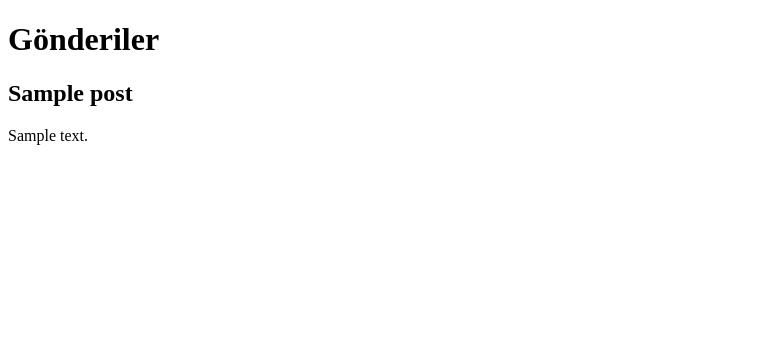
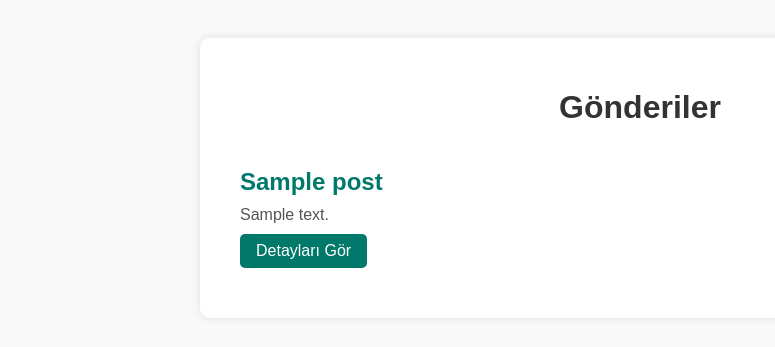
Before and after one commit to EmirhanTopal/Kajulog, a Django app: page / in a window 1280 px wide. Shown: the top 347 px of the page, without its empty margins (0-775 px from the left). Run offline with Django 5.2, Linux system fonts and the light colour scheme; tables that the repository leaves empty hold one stand-in row (values such as "Sample post").

Commit message:
Worked on html
I will work again on it, its just not responding like I wanted, I need a button for create post but lets leave it for now.

```diff
--- a/config/settings.py
+++ b/config/settings.py
@@ -55,7 +55,7 @@ ROOT_URLCONF = "config.urls"
 TEMPLATES = [
     {
         "BACKEND": "django.template.backends.django.DjangoTemplates",
-        "DIRS": [],
+        "DIRS": [BASE_DIR / 'testing/templates'],
         "APP_DIRS": True,
         "OPTIONS": {
             "context_processors": [
--- a/testing/templates/post_list.html
+++ b/testing/templates/post_list.html
@@ -1,20 +1,86 @@
 <!DOCTYPE html>
-<html>
+<html lang="tr">
 <head>
-    <title>Post Listesi</title>
+    <meta charset="UTF-8">
+    <title>Gönderi Listesi</title>
+    <style>
+        body {
+            font-family: Arial, sans-serif;
+            background-color: #f9f9f9;
+            padding: 30px;
+        }
+
+        .container {
+            max-width: 800px;
+            margin: auto;
+            background: white;
+            padding: 30px 40px;
+            box-shadow: 0 0 10px rgba(0,0,0,0.1);
+            border-radius: 10px;
+        }
+
+        h1 {
+            text-align: center;
+            color: #333;
+        }
+
+        .post {
+            border-bottom: 1px solid #ddd;
+            padding: 20px 0;
+        }
+
+        .post:last-child {
+            border-bottom: none;
+        }
+
+        .post-title {
+            font-size: 24px;
+            color: #00796b;
+            margin: 0;
+        }
+
+        .post-content {
+            margin: 10px 0;
+            color: #555;
+        }
+
+        .detail-button {
+            display: inline-block;
+            padding: 8px 16px;
+            background-color: #00796b;
+            color: white;
+            border: none;
+            border-radius: 5px;
+            text-decoration: none;
+            transition: background-color 0.2s ease;
+        }
+
+        .detail-button:hover {
+            background-color: #005b4f;
+        }
+
+        .no-posts {
+            text-align: center;
+            padding: 40px;
+            color: #888;
+        }
+    </style>
 </head>
 <body>
+    <div class="container">
         <h1>Gönderiler</h1>
 
         {% if posts %}
             {% for post in posts %}
-            <div style="margin-bottom: 20px;">
-                <h2>{{ post.title }}</h2>
-                <p>{{ post.content }}</p>
+                <div class="post">
+                    <h2 class="post-title">{{ post.title }}</h2>
+                    <p class="post-content">{{ post.content|truncatewords:30 }}</p>
+                    <a href="{% url 'post_detail' slug=post.slug %}" class="detail-button">Detayları Gör</a>
                 </div>
             {% endfor %}
         {% else %}
-        <p>Henüz hiç gönderi yok.</p>
+            <div class="no-posts">Henüz hiç gönderi yok.</div>
         {% endif %}
+    </div>
 </body>
 </html>
```
Also changed, not shown: testing/templates/post_detail.html (+124 -34 lines). Lines whose indentation alone changed are shown as unchanged.
